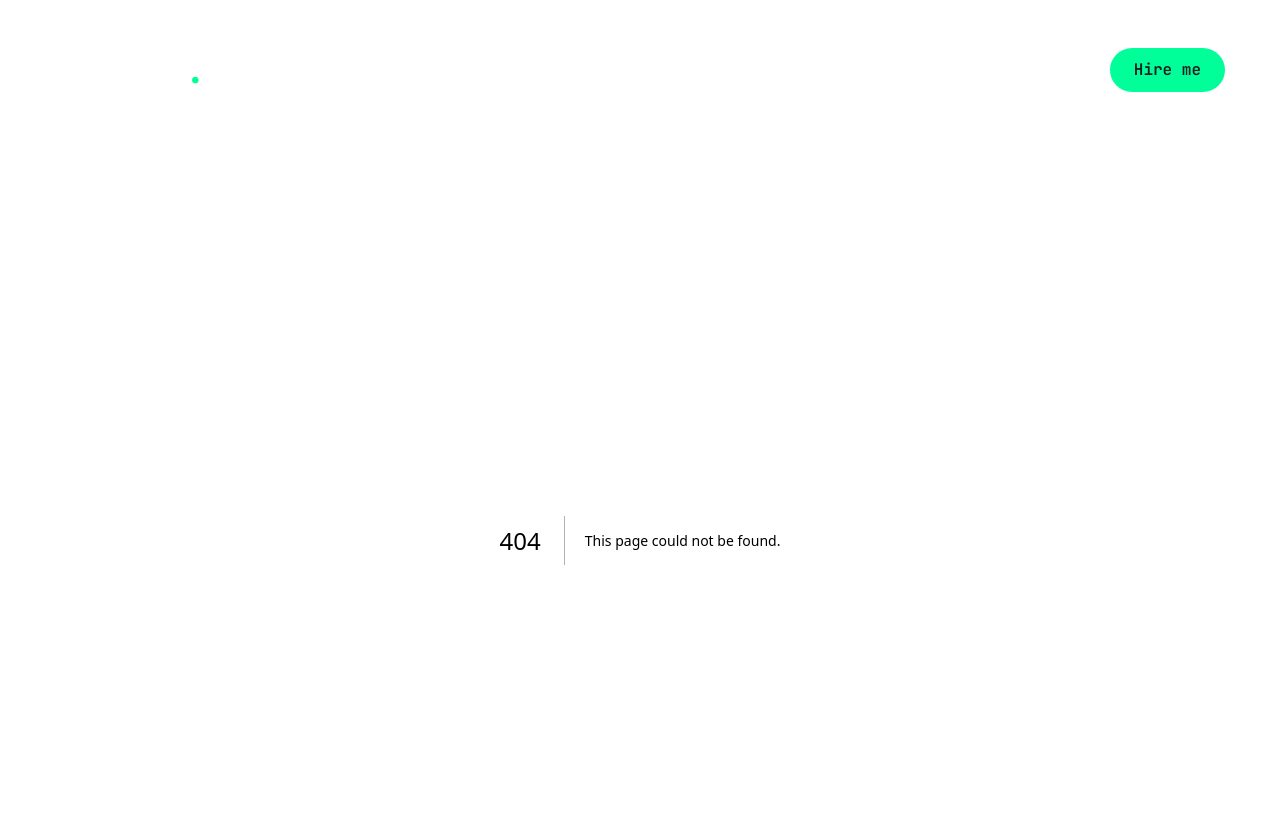
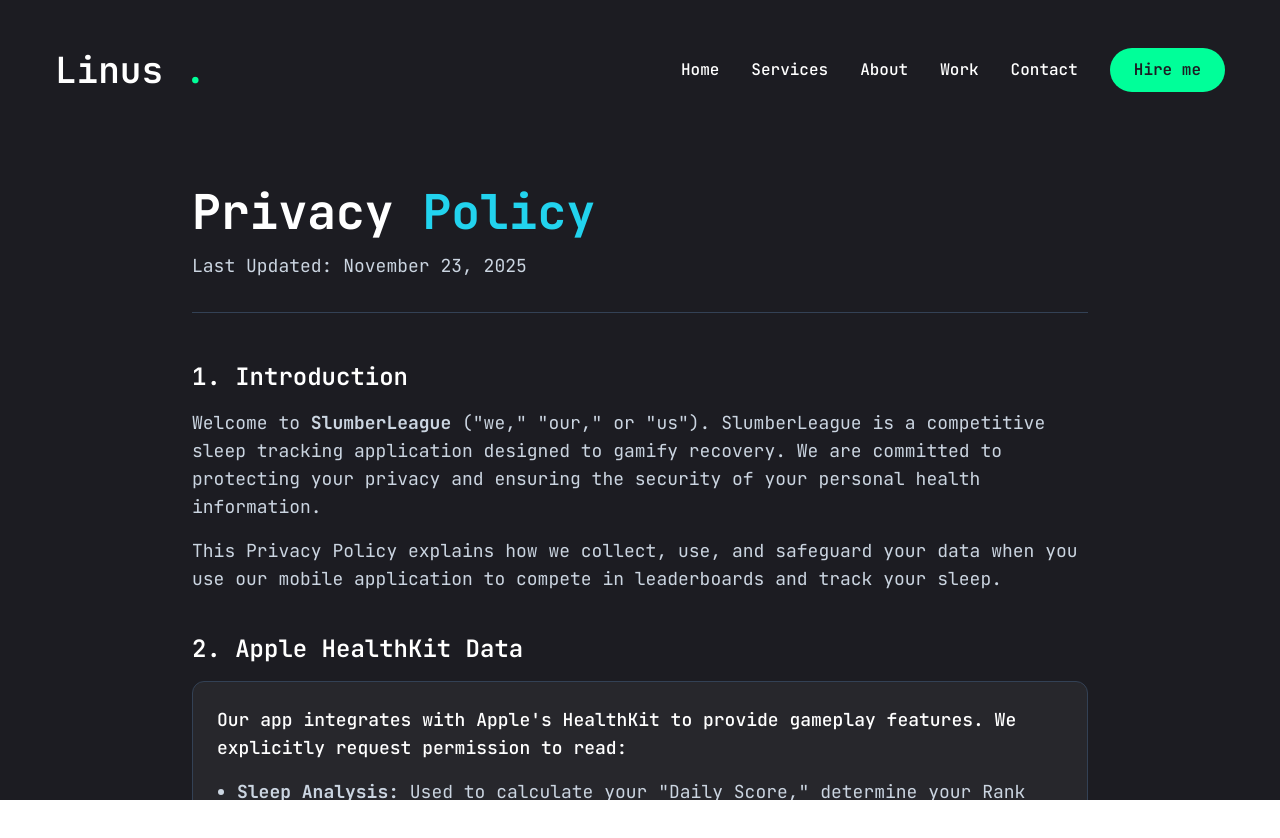
Before and after one commit to LinusSharp/Portfolio-Website, a Next.js app: page /privacy-policy in a window 1280 px wide. Before the commit this address had no page. Shown: the top 838 px of the page. Built offline with nearby package versions, Linux system fonts and the light colour scheme.

Commit message:
feat: added privacy policy

```diff
--- a/app/about/page.jsx
+++ b/app/about/page.jsx
@@ -241,7 +241,7 @@
                       {/* Desktop: tooltip */}
                       <TooltipProvider delayDuration={50}>
                         <Tooltip>
-                          <TooltipTrigger className="w-full h-[150px] bg-[#232329] rounded-xl flex justify-center items-center group hidden sm:hidden md:hidden lg:flex">
+                          <TooltipTrigger className="w-full h-[150px] bg-[#232329] rounded-xl flex justify-center items-center group sm:hidden md:hidden lg:flex">
                             <div className="text-6xl group-hover:text-accent transition-all duration-300">
                               {skill.icon}
                             </div>
--- /dev/null
+++ b/app/privacy-policy/page.tsx
@@ -0,0 +1,187 @@
+"use client";
+
+import { motion } from "framer-motion";
+
+const PrivacyPolicy = () => {
+  // We keep the text/accent colors consistent with the App's theme (Cyan/Blue)
+  // But we let the background inherit from your portfolio's global CSS
+  const theme = {
+    text: "text-slate-300",
+    heading: "text-white",
+    accent: "text-[#22D3EE]", // Cyan-400 (Matches App Theme)
+    surface: "bg-[#27272c]", // Slightly lighter than background for cards
+    border: "border-slate-700",
+  };
+
+  return (
+    <section className="min-h-screen py-12 px-6 md:px-24 lg:px-32">
+      <motion.div
+        initial={{ opacity: 0, y: 20 }}
+        animate={{ opacity: 1, y: 0 }}
+        transition={{ duration: 0.5 }}
+        className="max-w-4xl mx-auto"
+      >
+        {/* Header */}
+        <div className="mb-12 border-b border-slate-700 pb-8">
+          <h1
+            className={`text-4xl md:text-5xl font-bold ${theme.heading} mb-4`}
+          >
+            Privacy <span className={theme.accent}>Policy</span>
+          </h1>
+          <p className={`${theme.text} text-lg`}>
+            Last Updated: November 23, 2025
+          </p>
+        </div>
+
+        {/* Content */}
+        <div className="space-y-10">
+          {/* 1. Introduction */}
+          <Section title="1. Introduction">
+            <p>
+              Welcome to <strong>SlumberLeague</strong> ("we," "our," or "us").
+              SlumberLeague is a competitive sleep tracking application designed
+              to gamify recovery. We are committed to protecting your privacy
+              and ensuring the security of your personal health information.
+            </p>
+            <p className="mt-4">
+              This Privacy Policy explains how we collect, use, and safeguard
+              your data when you use our mobile application to compete in
+              leaderboards and track your sleep.
+            </p>
+          </Section>
+
+          {/* 2. Apple HealthKit Data (Crucial for Apple Approval) */}
+          <Section title="2. Apple HealthKit Data">
+            <div
+              className={`p-6 rounded-xl border ${theme.border} ${theme.surface} mb-6`}
+            >
+              <p className="mb-4 text-white font-medium">
+                Our app integrates with Apple's HealthKit to provide gameplay
+                features. We explicitly request permission to read:
+              </p>
+              <ul className="list-disc pl-5 space-y-2 text-slate-300">
+                <li>
+                  <strong>Sleep Analysis:</strong> Used to calculate your "Daily
+                  Score," determine your Rank (e.g., Diamond, Gold), and place
+                  you on competitive leaderboards.
+                </li>
+              </ul>
+            </div>
+            <p>
+              <strong>
+                We do not use your HealthKit data for advertising, marketing, or
+                use-based data mining purposes.
+              </strong>
+              Your health data is used solely to provide the game mechanics and
+              health insights directly to you within the app.
+            </p>
+          </Section>
+
+          {/* 3. Social Features & Public Data */}
+          <Section title="3. Leaderboards, Clans & Social Sharing">
+            <p>
+              SlumberLeague is a social experience. By using the app, you
+              understand and agree to the following:
+            </p>
+            <ul className="list-disc pl-5 mt-4 space-y-2">
+              <li>
+                <strong>Leaderboards:</strong> Your total sleep duration, REM
+                sleep, and Deep sleep stats may be visible to your Friends and
+                Clan members on the weekly leaderboards.
+              </li>
+              <li>
+                <strong>Profile:</strong> Your Display Name and "Rank" (derived
+                from your sleep score) are visible to other users you interact
+                with.
+              </li>
+            </ul>
+            <p className="mt-4 text-sm text-slate-400">
+              You can remove friends or leave a Clan at any time to stop sharing
+              data with that specific group.
+            </p>
+          </Section>
+
+          {/* 4. Data Collection & Usage */}
+          <Section title="4. How We Use Your Data">
+            <p>
+              We use the data we collect for the following specific purposes:
+            </p>
+            <ul className="list-disc pl-5 mt-2 space-y-2">
+              <li>To authenticate your account via email.</li>
+              <li>
+                To generate competitive categories (e.g., "Survivalist,"
+                "Rolling in the Deep").
+              </li>
+              <li>To allow you to create or join Clans for group tracking.</li>
+              <li>To facilitate friend requests and social management.</li>
+            </ul>
+          </Section>
+
+          {/* 5. Data Storage & Security */}
+          <Section title="5. Data Storage & Security">
+            <p>
+              Your account information and game statistics are stored securely
+              using Supabase. Data transmission between your device and our
+              servers is protected using industry-standard encryption
+              (HTTPS/TLS).
+            </p>
+            <p className="mt-2">
+              We do not sell your personal data to third parties.
+            </p>
+          </Section>
+
+          {/* 6. Your Rights */}
+          <Section title="6. Your Rights & Account Deletion">
+            <p>You have full control over your data:</p>
+            <ul className="list-disc pl-5 mt-2 space-y-2">
+              <li>
+                <strong>Revoke Health Access:</strong> You can disable HealthKit
+                permissions at any time via your iPhone settings (Settings {">"}{" "}
+                Health {">"} Data Access & Devices).
+              </li>
+              <li>
+                <strong>Delete Account:</strong> You can request full account
+                deletion directly within the app via the Profile settings page.
+                This will permanently remove your user record and logged sleep
+                history from our servers.
+              </li>
+            </ul>
+          </Section>
+
+          {/* 7. Contact */}
+          <Section title="7. Contact Us">
+            <p>
+              If you have questions about this Privacy Policy or SlumberLeague's
+              data practices, please contact us at:
+            </p>
+            <a
+              href="mailto:support@slumberleague.app"
+              className={`inline-block mt-4 text-xl font-semibold ${theme.accent} hover:underline`}
+            >
+              support@slumberleague.app
+            </a>
+          </Section>
+        </div>
+
+        {/* Footer */}
+        <div className="mt-16 pt-8 border-t border-slate-700 text-center">
+          <p className="text-slate-500 text-sm">
+            © {new Date().getFullYear()} SlumberLeague. All rights reserved.
+          </p>
+        </div>
+      </motion.div>
+    </section>
+  );
+};
+
+// Helper Component for consistency
+const Section = ({ title, children }) => (
+  <div className="mb-8">
+    <h2 className="text-2xl font-semibold text-white mb-4">{title}</h2>
+    <div className="text-slate-300 leading-relaxed text-base md:text-lg">
+      {children}
+    </div>
+  </div>
+);
+
+export default PrivacyPolicy;
--- a/jsconfig.json
+++ b/jsconfig.json
@@ -3,7 +3,8 @@
     "baseUrl": ".",
     "paths": {
       "@/*": ["./*"]
-    }
+    },
+    "ignoreDeprecations": "6.0"
   },
   "include": ["**/*.js", "**/*.jsx", "next-env.d.ts", "**/*.ts", "**/*.tsx"]
 }
```
Also changed, not shown: tsconfig.json (+5 -15 lines).
